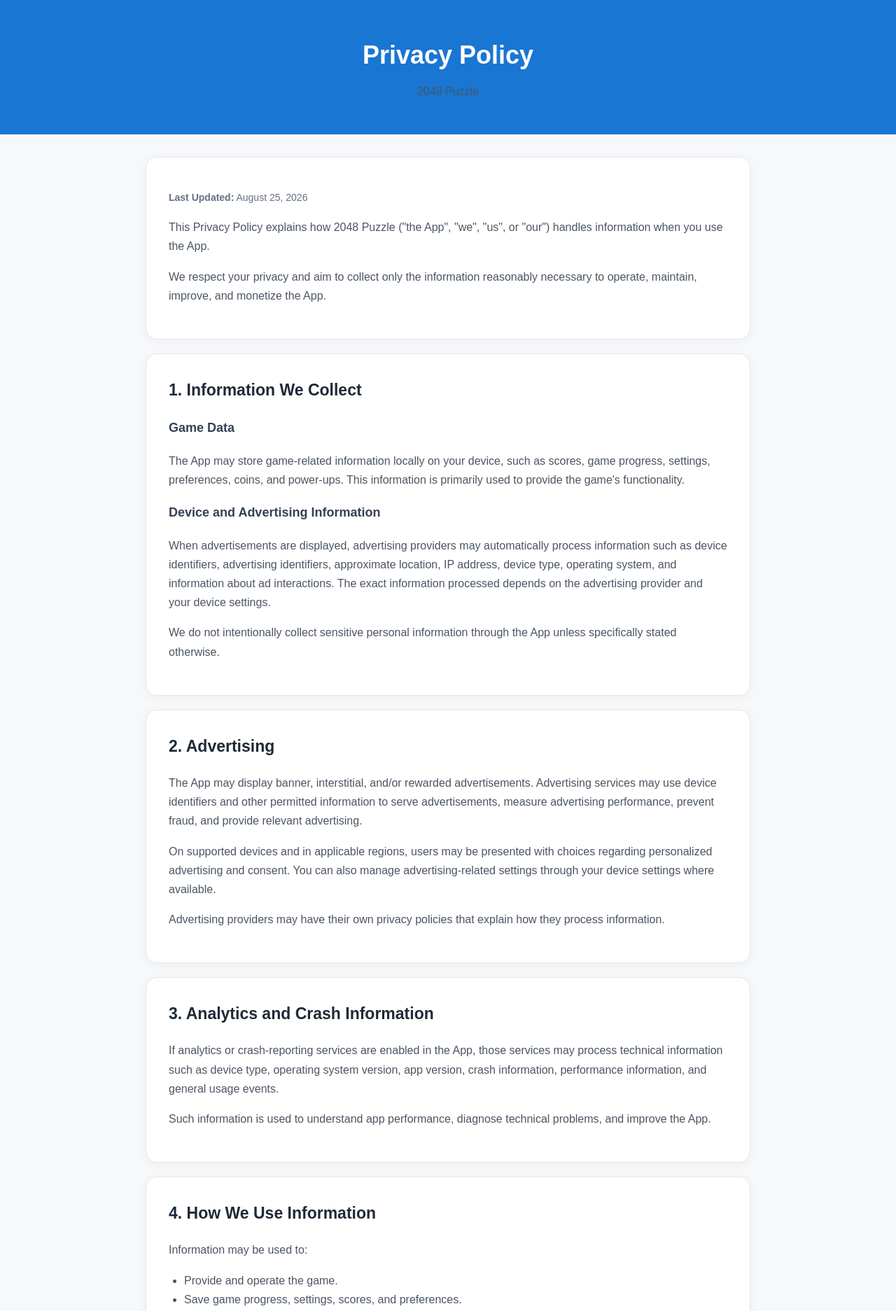
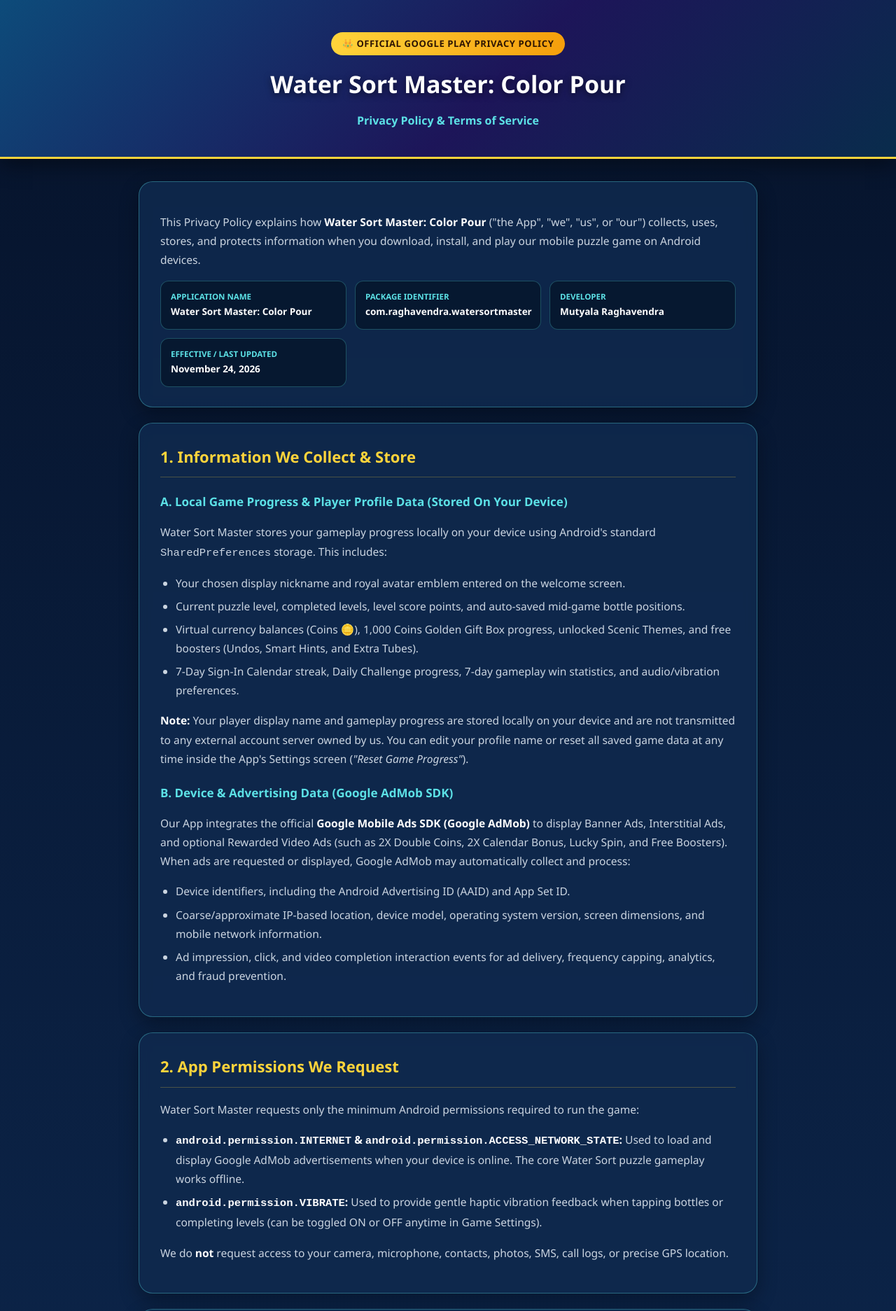
Before and after one commit to mutyalaraghavendra/2048-privacy-policy, a plain HTML site: page index.html in a window 1280 px wide. Shown: the top 1873 px of the page at 70% size. Drawn offline with Linux system fonts and the light colour scheme.

Commit message:
Replace with Water Sort Master Privacy Policy & Terms page

```diff
--- a/index.html
+++ b/index.html
@@ -3,289 +3,298 @@
 <head>
   <meta charset="UTF-8">
   <meta name="viewport" content="width=device-width, initial-scale=1.0">
-  <meta name="description" content="Privacy Policy for 2048 Puzzle">
-  <title>Privacy Policy - 2048 Puzzle</title>
+  <meta name="description" content="Official Privacy Policy & Terms of Service for Water Sort Master: Color Pour (com.raghavendra.watersortmaster)">
+  <title>Privacy Policy — Water Sort Master: Color Pour</title>
   <style>
     :root {
-      --bg: #f7f8fa;
-      --card: #ffffff;
-      --text: #202733;
-      --muted: #667085;
-      --accent: #1976d2;
-      --border: #e5e7eb;
+      --bg-top: #06132b;
+      --bg-mid: #0c254a;
+      --bg-bot: #050f22;
+      --card-bg: rgba(15, 42, 78, 0.88);
+      --card-border: rgba(92, 225, 230, 0.35);
+      --gold: #ffd43b;
+      --cyan: #5ce1e6;
+      --green: #4ade80;
+      --text-main: #f8fafc;
+      --text-muted: #cbd5e1;
     }
     * { box-sizing: border-box; }
     body {
       margin: 0;
-      font-family: Arial, Helvetica, sans-serif;
-      background: var(--bg);
-      color: var(--text);
-      line-height: 1.7;
+      font-family: 'Segoe UI', Roboto, Helvetica, Arial, sans-serif;
+      background: linear-gradient(180deg, var(--bg-top) 0%, var(--bg-mid) 50%, var(--bg-bot) 100%);
+      color: var(--text-main);
+      line-height: 1.75;
+      min-height: 100vh;
     }
     header {
-      background: var(--accent);
-      color: white;
-      padding: 48px 20px;
+      background: linear-gradient(135deg, #0d4b7a 0%, #1d1559 55%, #092c4c 100%);
+      border-bottom: 3px solid var(--gold);
+      padding: 46px 20px 38px;
       text-align: center;
+      box-shadow: 0 8px 30px rgba(0, 0, 0, 0.45);
+    }
+    .badge {
+      display: inline-block;
+      background: linear-gradient(90deg, #ffd43b, #f59e0b);
+      color: #2e1503;
+      font-weight: 800;
+      font-size: 13px;
+      padding: 5px 16px;
+      border-radius: 999px;
+      letter-spacing: 0.6px;
+      text-transform: uppercase;
+      margin-bottom: 12px;
     }
     header h1 {
       margin: 0 0 8px;
-      font-size: 36px;
+      font-size: 34px;
+      color: #ffffff;
+      text-shadow: 0 3px 10px rgba(0, 0, 0, 0.5);
     }
     header p {
       margin: 0;
-      opacity: .92;
+      color: var(--cyan);
+      font-size: 16px;
+      font-weight: 600;
     }
     main {
-      max-width: 900px;
+      max-width: 920px;
       margin: 32px auto;
       padding: 0 18px 50px;
     }
     .card {
-      background: var(--card);
-      border: 1px solid var(--border);
-      border-radius: 16px;
-      padding: 32px;
-      margin-bottom: 20px;
-      box-shadow: 0 3px 15px rgba(0,0,0,.04);
+      background: var(--card-bg);
+      border: 1.5px solid var(--card-border);
+      border-radius: 20px;
+      padding: 28px 30px;
+      margin-bottom: 22px;
+      box-shadow: 0 10px 28px rgba(0, 0, 0, 0.32);
+      backdrop-filter: blur(8px);
     }
     h2 {
       margin-top: 0;
-      color: #1f2937;
-      font-size: 23px;
+      color: var(--gold);
+      font-size: 22px;
+      border-bottom: 1px solid rgba(255, 212, 59, 0.25);
+      padding-bottom: 10px;
     }
     h3 {
-      color: #344054;
-      font-size: 18px;
+      color: var(--cyan);
+      font-size: 17px;
+      margin-top: 20px;
+      margin-bottom: 6px;
     }
-    p, li { color: #4b5563; }
-    ul { padding-left: 22px; }
-    .updated {
-      color: var(--muted);
-      font-size: 14px;
+    p, li {
+      color: var(--text-muted);
+      font-size: 15.5px;
     }
-    a { color: var(--accent); }
+    ul {
+      padding-left: 22px;
+    }
+    li {
+      margin-bottom: 6px;
+    }
+    strong {
+      color: #ffffff;
+    }
+    a {
+      color: var(--gold);
+      text-decoration: underline;
+    }
+    a:hover {
+      color: var(--cyan);
+    }
+    .meta-grid {
+      display: grid;
+      grid-template-columns: repeat(auto-fit, minmax(210px, 1fr));
+      gap: 12px;
+      margin-top: 16px;
+    }
+    .meta-item {
+      background: rgba(4, 18, 36, 0.65);
+      border: 1px solid rgba(92, 225, 230, 0.28);
+      border-radius: 12px;
+      padding: 12px 14px;
+      font-size: 13.5px;
+    }
+    .meta-item span {
+      display: block;
+      color: var(--cyan);
+      font-size: 11.5px;
+      text-transform: uppercase;
+      font-weight: 700;
+    }
+    .notice {
+      border-left: 4px solid var(--green);
+      padding: 16px 20px;
+      background: rgba(20, 83, 45, 0.35);
+      border-radius: 12px;
+      margin-top: 12px;
+    }
     footer {
       text-align: center;
-      color: var(--muted);
-      padding: 25px 15px 40px;
+      color: #94a3b8;
+      padding: 25px 15px 44px;
       font-size: 14px;
-    }
-    .notice {
-      border-left: 4px solid var(--accent);
-      padding: 14px 18px;
-      background: #eef6ff;
-      border-radius: 8px;
+      border-top: 1px solid rgba(255, 255, 255, 0.08);
     }
     @media (max-width: 600px) {
-      header { padding: 35px 18px; }
-      header h1 { font-size: 29px; }
-      .card { padding: 22px; }
+      header { padding: 34px 16px 28px; }
+      header h1 { font-size: 26px; }
+      .card { padding: 20px 18px; }
     }
   </style>
 </head>
 <body>
 
 <header>
-  <h1>Privacy Policy</h1>
-  <p>2048 Puzzle</p>
+  <div class="badge">👑 Official Google Play Privacy Policy</div>
+  <h1>Water Sort Master: Color Pour</h1>
+  <p>Privacy Policy &amp; Terms of Service</p>
 </header>
 
 <main>
 
   <section class="card">
-    <p class="updated"><strong>Last Updated:</strong> August 25, 2026</p>
     <p>
-      This Privacy Policy explains how 2048 Puzzle ("the App", "we", "us", or "our")
-      handles information when you use the App.
+      This Privacy Policy explains how <strong>Water Sort Master: Color Pour</strong> ("the App", "we", "us", or "our")
+      collects, uses, stores, and protects information when you download, install, and play our mobile puzzle game on Android devices.
     </p>
+    <div class="meta-grid">
+      <div class="meta-item">
+        <span>Application Name</span>
+        <strong>Water Sort Master: Color Pour</strong>
+      </div>
+      <div class="meta-item">
+        <span>Package Identifier</span>
+        <strong>com.raghavendra.watersortmaster</strong>
+      </div>
+      <div class="meta-item">
+        <span>Developer</span>
+        <strong>Mutyala Raghavendra</strong>
+      </div>
+      <div class="meta-item">
+        <span>Effective / Last Updated</span>
+        <strong>November 24, 2026</strong>
+      </div>
+    </div>
+  </section>
+
+  <section class="card">
+    <h2>1. Information We Collect &amp; Store</h2>
+
+    <h3>A. Local Game Progress &amp; Player Profile Data (Stored On Your Device)</h3>
     <p>
-      We respect your privacy and aim to collect only the information reasonably
-      necessary to operate, maintain, improve, and monetize the App.
+      Water Sort Master stores your gameplay progress locally on your device using Android's standard
+      <code>SharedPreferences</code> storage. This includes:
+    </p>
+    <ul>
+      <li>Your chosen display nickname and royal avatar emblem entered on the welcome screen.</li>
+      <li>Current puzzle level, completed levels, level score points, and auto-saved mid-game bottle positions.</li>
+      <li>Virtual currency balances (Coins 🪙), 1,000 Coins Golden Gift Box progress, unlocked Scenic Themes, and free boosters (Undos, Smart Hints, and Extra Tubes).</li>
+      <li>7-Day Sign-In Calendar streak, Daily Challenge progress, 7-day gameplay win statistics, and audio/vibration preferences.</li>
+    </ul>
+    <p>
+      <strong>Note:</strong> Your player display name and gameplay progress are stored locally on your device and are not transmitted to any external account server owned by us. You can edit your profile name or reset all saved game data at any time inside the App's Settings screen (<em>"Reset Game Progress"</em>).
+    </p>
+
+    <h3>B. Device &amp; Advertising Data (Google AdMob SDK)</h3>
+    <p>
+      Our App integrates the official <strong>Google Mobile Ads SDK (Google AdMob)</strong> to display Banner Ads, Interstitial Ads, and optional Rewarded Video Ads (such as 2X Double Coins, 2X Calendar Bonus, Lucky Spin, and Free Boosters). When ads are requested or displayed, Google AdMob may automatically collect and process:
+    </p>
+    <ul>
+      <li>Device identifiers, including the Android Advertising ID (AAID) and App Set ID.</li>
+      <li>Coarse/approximate IP-based location, device model, operating system version, screen dimensions, and mobile network information.</li>
+      <li>Ad impression, click, and video completion interaction events for ad delivery, frequency capping, analytics, and fraud prevention.</li>
+    </ul>
+  </section>
+
+  <section class="card">
+    <h2>2. App Permissions We Request</h2>
+    <p>Water Sort Master requests only the minimum Android permissions required to run the game:</p>
+    <ul>
+      <li><strong><code>android.permission.INTERNET</code> &amp; <code>android.permission.ACCESS_NETWORK_STATE</code>:</strong> Used to load and display Google AdMob advertisements when your device is online. The core Water Sort puzzle gameplay works offline.</li>
+      <li><strong><code>android.permission.VIBRATE</code>:</strong> Used to provide gentle haptic vibration feedback when tapping bottles or completing levels (can be toggled ON or OFF anytime in Game Settings).</li>
+    </ul>
+    <p>
+      We do <strong>not</strong> request access to your camera, microphone, contacts, photos, SMS, call logs, or precise GPS location.
     </p>
   </section>
 
   <section class="card">
-    <h2>1. Information We Collect</h2>
+    <h2>3. How We Use Information</h2>
+    <p>Information processed by the App and its integrated SDKs is used strictly to:</p>
+    <ul>
+      <li>Operate the Water Sort puzzle engine, save your levels, and recover your in-progress bottles automatically.</li>
+      <li>Personalize your in-app VIP Player Profile card and track your 7-day puzzle statistics graph.</li>
+      <li>Serve Banner, Interstitial, and user-initiated Rewarded Video advertisements via Google AdMob.</li>
+      <li>Measure ad performance, prevent invalid traffic or fraud, and maintain app stability.</li>
+      <li>Comply with applicable legal and regulatory obligations.</li>
+    </ul>
+  </section>
 
-    <h3>Game Data</h3>
+  <section class="card">
+    <h2>4. Third-Party Services &amp; Privacy Policies</h2>
     <p>
-      The App may store game-related information locally on your device, such as
-      scores, game progress, settings, preferences, coins, and power-ups.
-      This information is primarily used to provide the game's functionality.
+      The App uses official Google third-party services that operate under their own privacy policies. We encourage you to review Google's policies:
     </p>
+    <ul>
+      <li><strong>Google Play Services:</strong> <a href="https://policies.google.com/privacy" target="_blank" rel="noopener">https://policies.google.com/privacy</a></li>
+      <li><strong>Google AdMob &amp; AdSense:</strong> <a href="https://support.google.com/admob/answer/6128543" target="_blank" rel="noopener">https://support.google.com/admob/answer/6128543</a></li>
+      <li><strong>How Google Uses Information from Apps:</strong> <a href="https://policies.google.com/technologies/partner-sites" target="_blank" rel="noopener">https://policies.google.com/technologies/partner-sites</a></li>
+    </ul>
+  </section>
 
-    <h3>Device and Advertising Information</h3>
+  <section class="card">
+    <h2>5. Virtual Currency &amp; Fair Play Terms</h2>
+    <ul>
+      <li>All in-game Coins (🪙), Level Score Points, 1,000 Coins Golden Gift Box rewards, Lucky Spin prizes, 7-Day Sign-In rewards, Boosters (Undo, Hint, +Tube), and unlocked Scenic Themes are virtual items for entertainment inside the App only.</li>
+      <li>Virtual coins and items have <strong>no real-world monetary value</strong> and cannot be cashed out, sold, transferred, or exchanged for real money or goods.</li>
+    </ul>
+  </section>
+
+  <section class="card">
+    <h2>6. Children's Privacy</h2>
     <p>
-      When advertisements are displayed, advertising providers may automatically
-      process information such as device identifiers, advertising identifiers,
-      approximate location, IP address, device type, operating system, and
-      information about ad interactions. The exact information processed depends
-      on the advertising provider and your device settings.
-    </p>
-
-    <p>
-      We do not intentionally collect sensitive personal information through the
-      App unless specifically stated otherwise.
+      Water Sort Master: Color Pour is a family-friendly casual puzzle game. We do not knowingly collect personally identifiable information from children under the age of 13 (or the applicable age of consent in your country). If you are a parent or guardian and believe your child has submitted personal information to us, please contact us at the email address below and we will promptly delete any such information.
     </p>
   </section>
 
   <section class="card">
-    <h2>2. Advertising</h2>
+    <h2>7. Your Privacy Rights &amp; Data Deletion Controls (GDPR / CCPA)</h2>
+    <p>You have full control over your data at all times:</p>
+    <ul>
+      <li><strong>In-App Data Reset:</strong> Open <em>Game Settings ⚙️ &rarr; Reset Progress</em> inside the App to immediately erase all locally stored levels, coins, profile name, and statistics.</li>
+      <li><strong>Android System Storage Clear / Uninstall:</strong> You can clear the App's storage or uninstall the App from your Android device settings to permanently remove all local data.</li>
+      <li><strong>Advertising ID Reset / Opt-Out:</strong> On your Android phone, open <em>Settings &rarr; Google &rarr; All services &rarr; Ads</em> to reset or delete your Android Advertising ID or opt out of personalized advertising.</li>
+    </ul>
+  </section>
+
+  <section class="card">
+    <h2>8. Changes to This Privacy Policy</h2>
     <p>
-      The App may display banner, interstitial, and/or rewarded advertisements.
-      Advertising services may use device identifiers and other permitted
-      information to serve advertisements, measure advertising performance,
-      prevent fraud, and provide relevant advertising.
-    </p>
-    <p>
-      On supported devices and in applicable regions, users may be presented with
-      choices regarding personalized advertising and consent. You can also
-      manage advertising-related settings through your device settings where
-      available.
-    </p>
-    <p>
-      Advertising providers may have their own privacy policies that explain how
-      they process information.
+      We may update this Privacy Policy periodically to reflect new game features or regulatory requirements. Any updates will be posted on this page with an updated "Effective / Last Updated" date.
     </p>
   </section>
 
   <section class="card">
-    <h2>3. Analytics and Crash Information</h2>
-    <p>
-      If analytics or crash-reporting services are enabled in the App, those
-      services may process technical information such as device type, operating
-      system version, app version, crash information, performance information,
-      and general usage events.
-    </p>
-    <p>
-      Such information is used to understand app performance, diagnose technical
-      problems, and improve the App.
-    </p>
-  </section>
-
-  <section class="card">
-    <h2>4. How We Use Information</h2>
-    <p>Information may be used to:</p>
-    <ul>
-      <li>Provide and operate the game.</li>
-      <li>Save game progress, settings, scores, and preferences.</li>
-      <li>Display and measure advertisements.</li>
-      <li>Prevent advertising fraud and abuse.</li>
-      <li>Diagnose crashes and technical problems.</li>
-      <li>Improve app performance and user experience.</li>
-      <li>Comply with applicable legal requirements.</li>
-    </ul>
-  </section>
-
-  <section class="card">
-    <h2>5. Data Storage and Security</h2>
-    <p>
-      Game preferences and progress may be stored locally on your device using
-      standard platform storage mechanisms.
-    </p>
-    <p>
-      We take reasonable measures to protect information handled by the App.
-      However, no electronic storage or transmission method can be guaranteed
-      to be completely secure.
-    </p>
-  </section>
-
-  <section class="card">
-    <h2>6. Third-Party Services</h2>
-    <p>
-      The App may use third-party services for advertising, analytics,
-      crash reporting, app distribution, or other technical functionality.
-      These providers may process information according to their own privacy
-      policies and applicable laws.
-    </p>
-    <p>
-      Examples may include services provided through Google Play and advertising
-      or analytics platforms integrated into the App.
-    </p>
-  </section>
-
-  <section class="card">
-    <h2>7. Children's Privacy</h2>
-    <p>
-      The App is not intended to knowingly collect personal information from
-      children in violation of applicable children's privacy laws.
-    </p>
-    <p>
-      We do not knowingly collect personal information from children under 13
-      without appropriate legal authorization or parental consent where required.
-      If you believe that a child has provided personal information to us,
-      please contact us so that appropriate action can be taken.
-    </p>
-  </section>
-
-  <section class="card">
-    <h2>8. European Privacy Rights</h2>
-    <p>
-      If you are located in the European Economic Area, the United Kingdom,
-      Switzerland, or another jurisdiction providing similar rights, you may
-      have rights regarding your personal information, including rights to
-      access, correction, deletion, restriction, objection, or withdrawal of
-      consent, subject to applicable law.
-    </p>
-    <p>
-      Where consent is required for personalized advertising, you may be able
-      to change your consent choices through the consent interface provided in
-      the App.
-    </p>
-  </section>
-
-  <section class="card">
-    <h2>9. Data Retention</h2>
-    <p>
-      Locally stored game data generally remains on your device until you delete
-      the data, uninstall the App, or otherwise reset the App's storage.
-    </p>
-    <p>
-      Information processed by third-party service providers is retained
-      according to their respective policies and applicable legal requirements.
-    </p>
-  </section>
-
-  <section class="card">
-    <h2>10. Your Choices</h2>
-    <ul>
-      <li>You can uninstall the App to stop using it.</li>
-      <li>You can clear the App's local storage through your device settings where supported.</li>
-      <li>You can manage advertising and privacy settings through your device or the consent controls provided in the App, where available.</li>
-    </ul>
-  </section>
-
-  <section class="card">
-    <h2>11. Changes to This Privacy Policy</h2>
-    <p>
-      We may update this Privacy Policy from time to time. When changes are made,
-      the "Last Updated" date at the top of this page will be updated.
-    </p>
-  </section>
-
-  <section class="card">
-    <h2>12. Contact Us</h2>
+    <h2>9. Contact Us</h2>
     <div class="notice">
       <p>
-        If you have questions about this Privacy Policy or want to request
-        information or deletion where applicable, contact us at:
+        If you have any questions, feedback, or privacy inquiries regarding <strong>Water Sort Master: Color Pour</strong>, please contact the developer at:
       </p>
       <p>
-        <strong>Email:</strong>
-        <a href="mailto:mutyalaraghavendra16@gmail.com">mutyalaraghavendra16@gmail.com</a>
+        <strong>Developer:</strong> Mutyala Raghavendra<br>
+        <strong>Email:</strong> <a href="mailto:mutyalaraghavendra16@gmail.com">mutyalaraghavendra16@gmail.com</a>
       </p>
     </div>
-    <p>
-      <strong>Important:</strong> Replace the placeholder email address above
-      with your real support/privacy email address before publishing this page.
-    </p>
   </section>
 
 </main>
 
 <footer>
-  © 2026 2048 Puzzle. All rights reserved.
+  &copy; 2026 Water Sort Master: Color Pour (com.raghavendra.watersortmaster). All rights reserved.
 </footer>
 
 </body>
```
